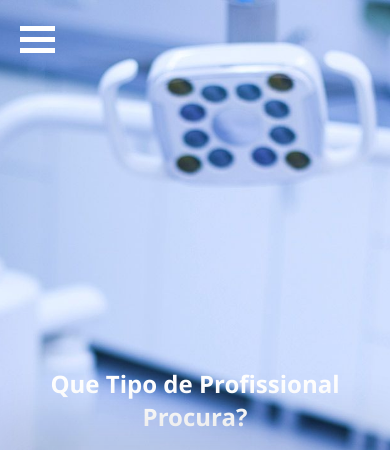
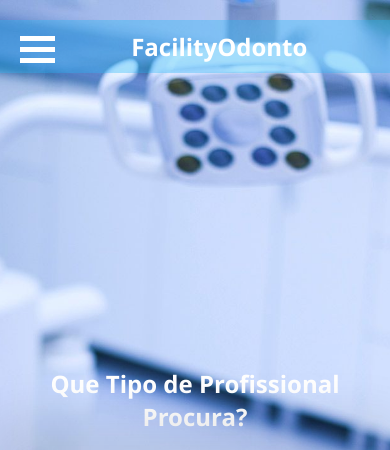
Before and after one commit to ViniciosGabriel1/facility, a PHP site: page /paciente/pagina_paciente.php in a window 390 px wide. Shown: the top 450 px of the page. Run offline with PHP 8.4, Linux system fonts and the light colour scheme; the visitor is signed in with stand-in values (Sample User, id 1); data that the repository does not hold is empty.

Commit message:
Ajustes Layout.

```diff
--- a/css/menu.css
+++ b/css/menu.css
@@ -6,7 +6,7 @@
     left: -250px; /* Inicialmente oculto na esquerda */
     width: 250px;
     height: 100%;
-    background-color: #28B6F6;
+    background-color: #28B6F65c;
     padding-top: 60px;
     transition: 0.5s; /* Adiciona uma transição suave para a animação */
     z-index: 2; /* Defina um índice z para o menu */
@@ -41,11 +41,12 @@ a:hover {
 
 
 .menu-toggle {
+    padding-top: 10px;
     position: fixed;
     left: 20px;
     top: 20px;
     cursor: pointer;
-    z-index: 3; /* Certifique-se de que o botão fique sobre o menu */
+    z-index: 3;
 }
 
 .bar {
--- a/css/paciente.css
+++ b/css/paciente.css
@@ -1,3 +1,9 @@
+html {
+
+    margin: 0;
+    padding: 0;
+}
+
 body {
     display: flex;
     font-family: 'Segoe UI', Tahoma, Geneva, Verdana, sans-serif;
@@ -6,13 +12,15 @@ body {
     background: linear-gradient(to bottom, #01559B, #ffffff);
     overflow-x: scroll;
     scroll-snap-type: x mandatory;
-    gap: 20px;
+    gap: 40px;
     flex-wrap: wrap;
     align-items: center;
     justify-content: center;
     flex-direction: row-reverse;
 
 }
+
+
 h2 {
     text-align: center;
     color: #ffffff;
@@ -92,24 +100,33 @@ a:hover {
 
 
 }
+#banner {
+    background-image: url(../img/banner2.jpg);
+    background-size: cover;
+    background-position: center;
+    color: #fff;
+    text-align: center;
+    width: 100%;
+    height: 100vh;
+    display: flex;
+    justify-content: center;
+    align-items: center;
+    flex-direction: column;
+    position: relative; /* Adiciona posição relativa ao banner */
+    animation-name: fadeIn;
+    animation-duration: 1s;
+    animation-timing-function: ease-in-out;
+    animation-fill-mode: both;
+}
 
-#banner {
-    background-image: url('../img/banner2.jpg');
-    background-size: cover; /* Para cobrir toda a tela com a imagem */
-    background-position: center; /* Para centralizar a imagem */
-    color: #fff; /* Cor do texto */
-    text-align: center; /* Alinhar o conteúdo no centro */
-    width: 100%; /* Largura do banner será igual à largura da janela de visualização (viewport width) */
-    height: 100vh; /* Altura do banner será igual à altura da janela de visualização (viewport height) */
-    display: flex;
-    justify-content: center; /* Alinha o conteúdo verticalmente */
-    align-items: center; /* Alinha o conteúdo horizontalmente */
-    flex-direction: column;
-    animation-name: fadeIn; /* Nome da animação */
-    animation-duration: 1s; /* Duração da animação */
-    animation-timing-function: ease-in-out; /* Função de temporização da animação */
-    animation-fill-mode: both; /* Aplica o estado final da animação ao elemento */
+h1 {
+    position: absolute; /* Adiciona posição absoluta ao h1 */
+    top: 0; /* Coloca o h1 no topo do banner */
+    left: 50%; /* Alinha o h1 horizontalmente ao centro */
+    transform: translateX(-50%); /* Corrige o deslocamento horizontal */
+    z-index: 1; /* Define a ordem de empilhamento do h1 */
 }
+
 
 /* Definindo a animação de fade in */
 @keyframes fadeIn {
@@ -133,10 +150,11 @@ a:hover {
 }
 
 :root {
-    --arrow-bg: rgba(255, 255, 255, 0.3);
+    --arrow-bg: #28B6F65c;
     --arrow-icon: url(https://upload.wikimedia.org/wikipedia/commons/9/9d/Caret_down_font_awesome_whitevariation.svg);
-    --option-bg: white;
-    --select-bg: rgba(255, 255, 255, 0.2);
+    --option-bg: rgba(255, 255, 255, 0.172);
+    --select-bg: #28B6F65c;
+
   }
 select {
     /* Reset */
@@ -233,3 +251,42 @@ select {
 .ver-mais-btn:hover {
     background-color: #45a049; /* Cor de fundo quando o mouse passa por cima */
 }
+
+/* Estilo para dispositivos desktop */
+
+.fac {
+    padding: 1%;
+    background: #28B6F65c;
+    width: 100%;
+    padding-right: 10%;
+    color: white;
+    display: flex;
+    justify-content: flex-end;
+    align-items: center;
+    text-align: center;
+    position: fixed;
+}
+
+.fac h1 {
+    position: absolute; /* Adiciona posição absoluta ao h1 */
+    top: 0; /* Coloca o h1 no topo do contêiner pai (.fac) */
+    left: 0; /* Coloca o h1 no canto superior esquerdo do contêiner pai (.fac) */
+    width: 100%; /* Define a largura do h1 como 100% do contêiner pai (.fac) */
+    margin: 0; /* Remove margens do h1 */
+    padding: 10px; /* Adiciona preenchimento ao h1 conforme necessário */
+    z-index: 1000; /* Define a ordem de empilhamento do h1 */
+}
+/* Estilo para dispositivos móveis */
+@media (max-width: 767px) {
+    .fac {
+        padding: 10px;
+        position: fixed;
+        padding-left: 15%;
+        padding-right: 10px;
+        color: white;
+        display: flex;
+        justify-content: center;
+        align-items: center;
+        text-align: center;
+    }
+}
--- a/login.php
+++ b/login.php
@@ -49,8 +49,9 @@
 
                     <label for="usertype">Você é um:</label>
                     <select id="usertype" name="usertype" required>
+                    <option value="paciente">Paciente</option>
                         <option value="dentista">Dentista</option>
-                        <option value="paciente">Paciente</option>
+
                     </select>
 
                     <br><button type="submit" class="login-button">Entrar</button>
--- a/paciente/pagina_paciente.php
+++ b/paciente/pagina_paciente.php
@@ -37,10 +37,14 @@
     </head>
 
     <body>
+
+
         <?php include "../paciente/menu.php"; ?>
 
         <section id="banner">
+        <h1 class="fac">FacilityOdonto</h1>
             <div class="conteiner">
+
                 <h2 class="procura">Que Tipo de Profissional Procura?</h2>
             </div>
             <select class="select-box" onchange="location = this.value;">
```
